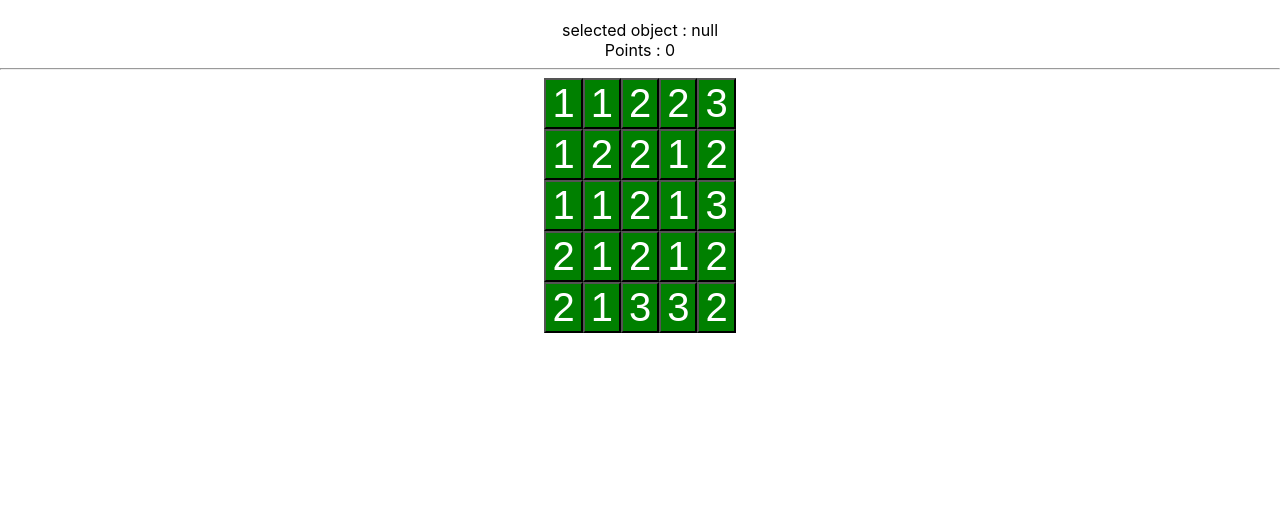
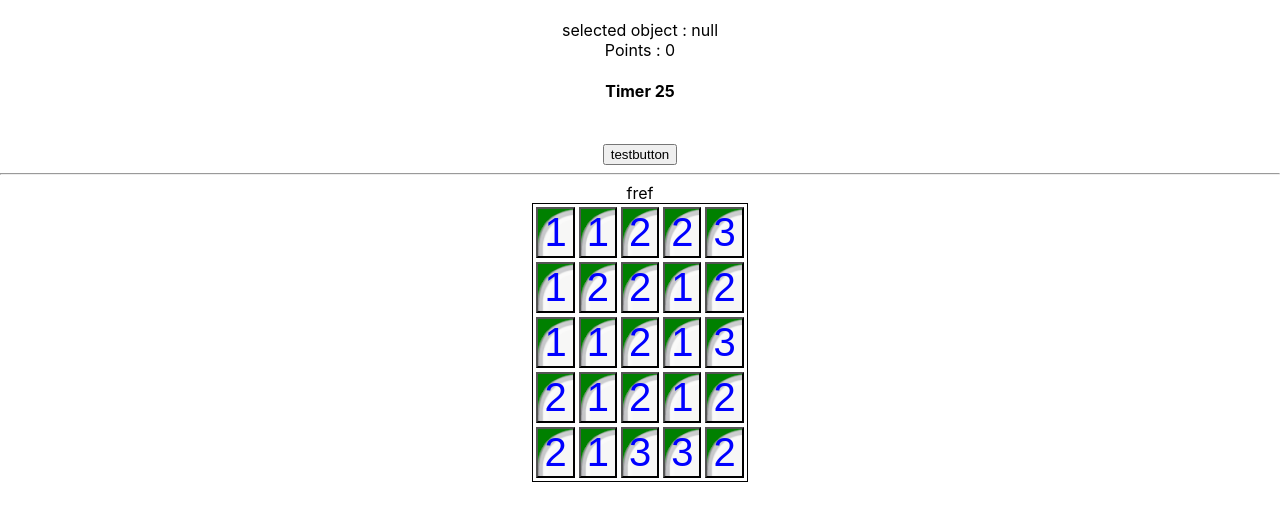
Before and after one commit to HeikkiMustonen/MathPanic, a React (Create React App) app: page / in a window 1280 px wide. Shown: the top 520 px of the page. Built offline with nearby package versions, Linux system fonts and the light colour scheme.

Commit message:
Timer started

```diff
--- a/src/ButtonGame/ButtonGameManager.js
+++ b/src/ButtonGame/ButtonGameManager.js
@@ -1,5 +1,8 @@
 import React from 'react'
 import GameButton from './GameButton'
+import ButtonImage from './images/Button.png'
+import Timer from './Timer'
+
 
 
 
@@ -15,6 +18,7 @@ class ButtonGameManager extends React.Component{
         }
         this.gameButtonPressed = this.gameButtonPressed.bind(this)
         this.allButtons = []
+        this.timer =  React.createElement(Timer)
     }
 
     componentDidMount(){
@@ -114,7 +118,16 @@ class ButtonGameManager extends React.Component{
         for(var i=0;i<numberOfRows;i++){
             rows.push(this.creteButtonRow(numberOfButtons,i))
         }
-        return rows.map(x => x)
+
+        return ( <div>
+            <span>fref</span>
+            <table striped bordered hover style={{ border: "1px solid black"}}>
+                <tbody>
+                    {rows.map(x => x)}
+                </tbody>
+                </table>
+            </div>
+            )
     }
 
     creteButtonRow(buttonCount,rowNumber){
@@ -126,22 +139,34 @@ class ButtonGameManager extends React.Component{
         buttons.push(newButton)
         }
 
-        return(<div>
-            {buttons.map( b => b)}
-            </div>
+        return(
+            <tr>
+                    {buttons.map( b => b)}
+            </tr>
         )
     }
 
     gameInfo(){
+
+
+
         return(
             <div>
                 <br/>
                 <span> selected object : {this.state.SelectedButton ? this.state.SelectedButton.ButtonDataElement() : 'null'}</span>
                 <br/>
                 Points : {this.state.points}
+                <br/>
+                {this.timer}
+                <br/>
+                <button onClick={this.testButton.bind(this.testButton)}>testbutton</button>
                 <hr></hr>
             </div>
         )
+    }
+
+    testButton(){
+        console.log("testButton")
     }
 
     render(){
--- a/src/ButtonGame/GameButton.js
+++ b/src/ButtonGame/GameButton.js
@@ -34,16 +34,20 @@ class GameButton extends React.Component{
 
     render() {
         return (
+            <td>
             <button className="GameButton" style={this.styles()} onClick={this.HandleClick.bind(this.HandleClick)}>
                 {this.showPointValue()}
             </button>
-            //<image src={this.ButtonImage} decode={false} />
+            </td>
+            //<img src={ButtonImage} alt="jotain" height="50" width="50" onClick={this.HandleClick.bind(this.HandleClick)}/>
             //<a href="#" onClick={this.HandleClick} style={this.styles()}> </a>
         )
     }
 
+
+
     showPointValue() {
-        if (this.state.pointValue == 0)
+        if (this.state.pointValue === 0)
         {
             return 'x'
         } else
@@ -64,13 +68,16 @@ class GameButton extends React.Component{
 }
 
 const styleIsSelected = {
+
     fontSize: "40px",
     color: "blue",
     backgroundColor: "lightblue"
 }
 const styleDefault = {
+    backgroundImage: `url(${ButtonImage})`,
+    backgroundsize:" 10px 10px",
     fontSize: "40px",
-    color: "white",
+    color: "blue",
     backgroundColor: "green"
 }
 const styleIsUsed = {
@@ -78,4 +85,8 @@ const styleIsUsed = {
     color: "red",
     backgroundColor: "pink"
 }
+
+
+
+
 export default GameButton
--- /dev/null
+++ b/src/ButtonGame/Timer.js
@@ -0,0 +1,32 @@
+import React from 'react'
+
+class Timer extends React.Component{
+
+    constructor(props){
+        super(props)
+        this.state ={
+            seconds : 30
+        }
+
+        this.setSeconds = this.setSeconds.bind(this)
+
+        var x = setInterval(this.setSeconds,1000)
+
+    }
+
+    setSeconds(){
+        var sec = this.state.seconds
+        sec -= 1
+        this.setState({seconds:sec})
+    }
+
+    render(){
+        return(
+
+            <h4>Timer {this.state.seconds}</h4>
+        )
+
+    }
+}
+
+export default Timer
```
